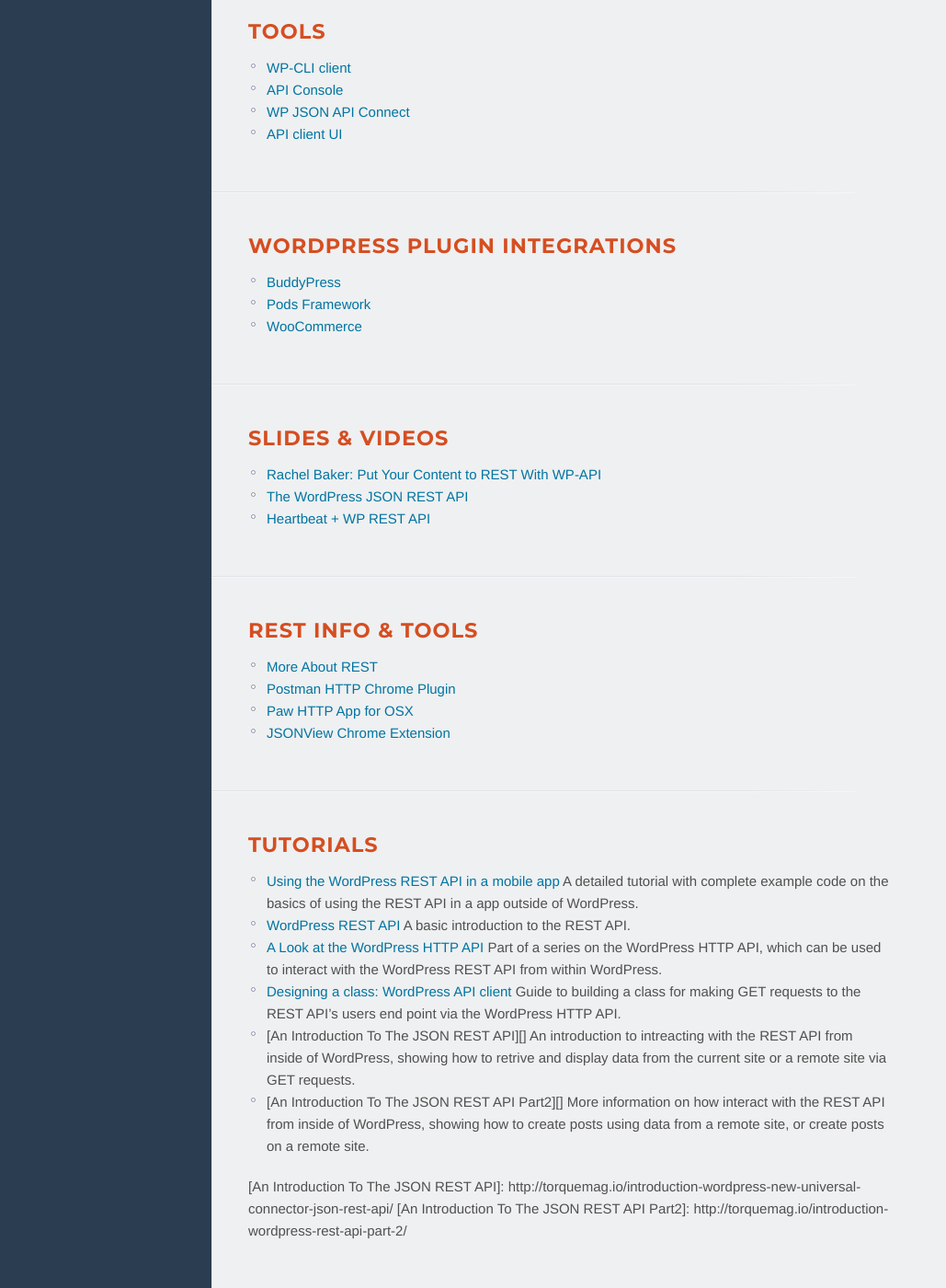
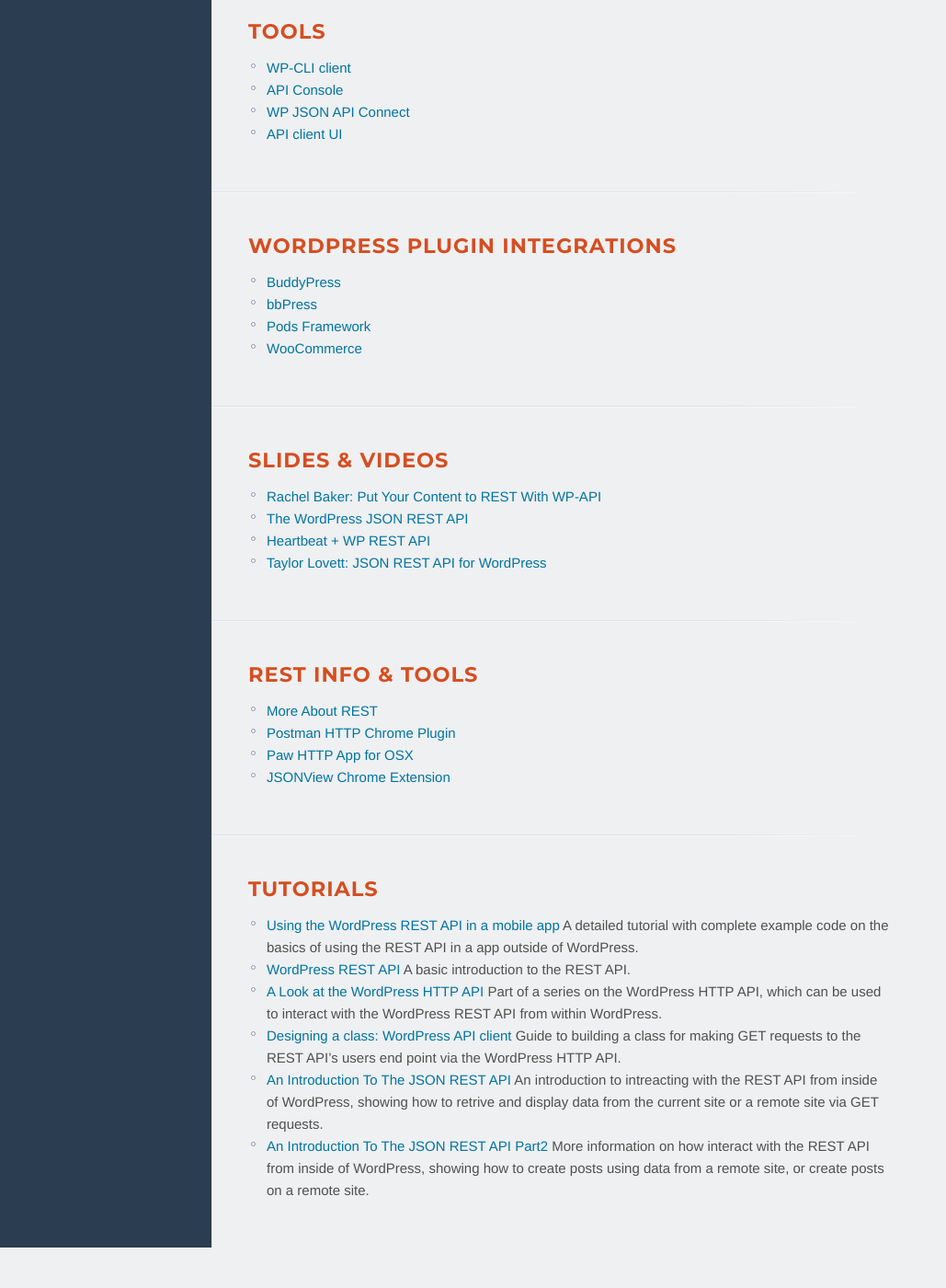
Before and after one commit to WP-API/WP-API.github.io, a Jekyll site: the page built from resources.md, in a window 1280 px wide and 1400 px high, scrolled down 669 px. Shown: the whole window at 92% size, without its empty margins (0-1029 px from the left). Built offline with Jekyll 4.4.1, drawn with Linux system fonts in a browser that asks for light colours; nearby versions of some CDN libraries; after the commit the page ends 2025 px from its top, so only the background shows below that.

Commit message:
Added bbPress API docs and new slides link

```diff
--- a/resources.md
+++ b/resources.md
@@ -49,10 +49,12 @@
 WordPress Plugin Integrations
 ------------------------------
 * [BuddyPress][]
+* [bbPress][]
 * [Pods Framework][]
 * [WooCommerce][]
 
 [BuddyPress]: https://github.com/modemlooper/buddypress-json-api
+[bbPress]: https://github.com/thenbrent/BB-API
 [Pods Framework]: https://github.com/pods-framework/pods-json-api
 [WooCommerce]: http://woothemes.github.io/woocommerce/rest-api
 
@@ -64,10 +66,12 @@
 * [Rachel Baker: Put Your Content to REST With WP-API][]
 * [The WordPress JSON REST API][]
 * [Heartbeat + WP REST API][]
+* [Taylor Lovett: JSON REST API for WordPress][]
 
 [Rachel Baker: Put Your Content to REST With WP-API]: http://wordpress.tv/2014/07/06/rachel-baker-put-your-content-to-rest-with-wp-api/
 [The WordPress JSON REST API]: https://speakerdeck.com/rmccue/wcmke2014
 [Heartbeat + WP REST API]: http://www.getsource.net/wp-content/uploads/2014/08/WCNYC-Heartbeat.pdf
+[Taylor Lovett: JSON REST API for WordPress]: http://www.slideshare.net/tlovett1/json-rest-api-for-wordpress-39599181
 
 REST Info & Tools
 -----------------
@@ -96,6 +100,5 @@
 [WordPress REST API]: http://themergency.com/wordpress-rest-api/
 [A Look at the WordPress HTTP API]: http://code.tutsplus.com/tutorials/a-look-at-the-wordpress-http-api-a-review--wp-32531
 [Designing a class: WordPress API client]: http://carlalexander.ca/designing-class-wordpress-api-client
-[An Introduction To The JSON REST API]:
-http://torquemag.io/introduction-wordpress-new-universal-connector-json-rest-api/
+[An Introduction To The JSON REST API]: http://torquemag.io/introduction-wordpress-new-universal-connector-json-rest-api/
 [An Introduction To The JSON REST API Part2]: http://torquemag.io/introduction-wordpress-rest-api-part-2/
```
